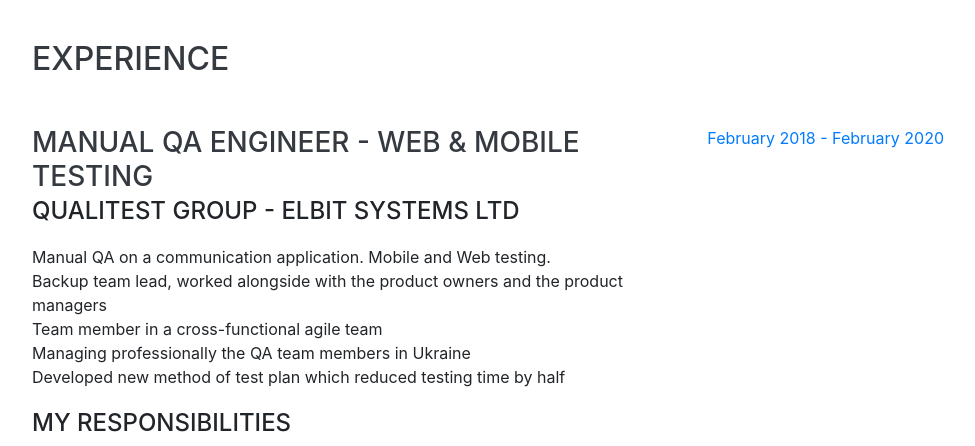
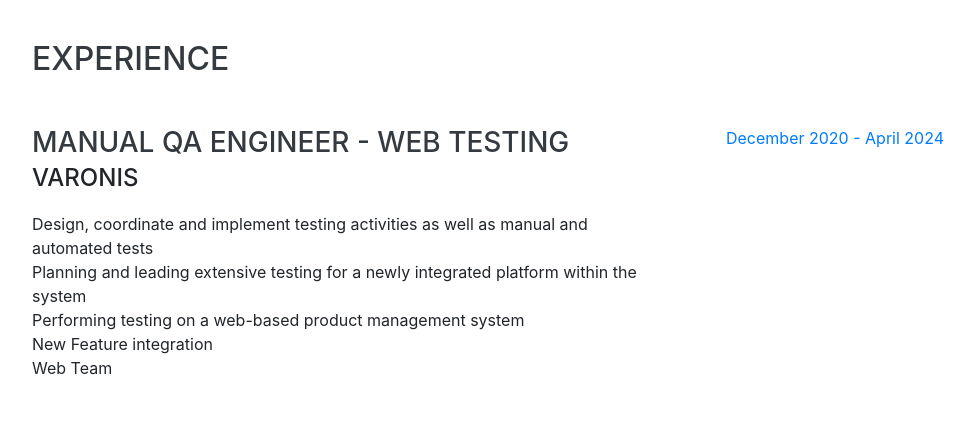
Before and after one commit to TamarMaly/TamarMalyCV, a website with bundled scripts: page index.html in a window 1280 px wide. Shown: the part 2280-2726 px from the top of the page, without its empty margins (288-1263 px from the left). Built offline with nearby package versions, Linux system fonts and the light colour scheme; a web font is replaced by a local one.

Commit message:
Update index.html
Added Varonis

```diff
--- a/index.html
+++ b/index.html
@@ -217,6 +217,25 @@
     <section class="resume-section p-3 p-lg-5 d-flex justify-content-center" id="experience">
       <div class="w-100">
         <h2 class="mb-5">Experience</h2>
+
+	              <div class="resume-item d-flex flex-column flex-md-row justify-content-between">
+          <div class="resume-content">
+            <h3 class="mb-0">Manual QA Engineer - Web testing </h3>
+            <div class="subheading mb-3">Varonis</div>
+            <p>Design, coordinate and implement testing activities as well as manual and automated tests
+               <br> Planning and leading extensive testing for a newly integrated platform within the system
+	       <br> Performing testing on a web-based product management system
+               <br> New Feature integration
+		<br>  Web Team </p>
+          </div>
+          <div class="resume-date text-md-right">
+            <span class="text-primary">December 2020 - April 2024</span>
+          </div>
+        </div>
+
+                <br>
+		<br>
+		<br>
 
         <div class="resume-item d-flex flex-column flex-md-row justify-content-between">
           <div class="resume-content">
```
